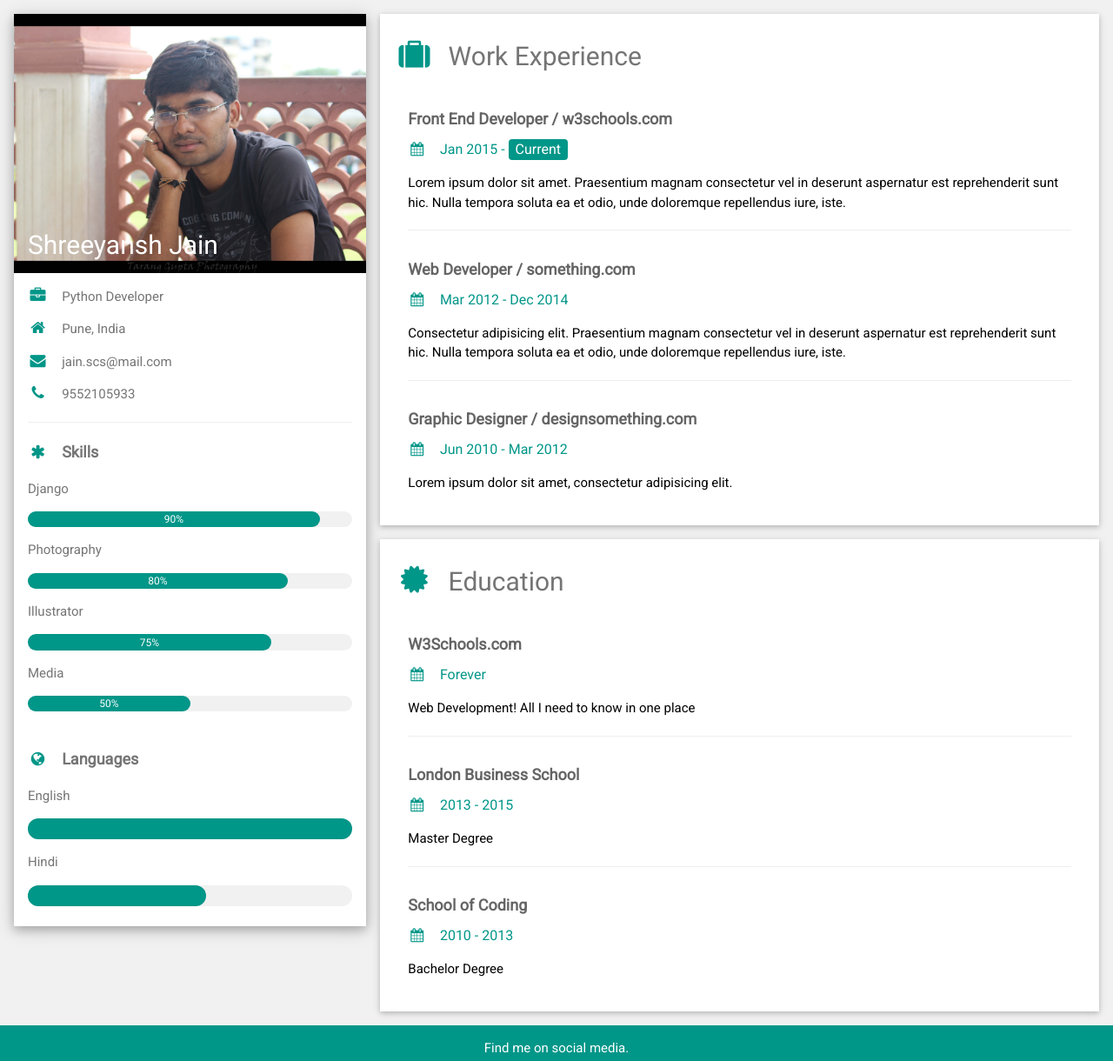
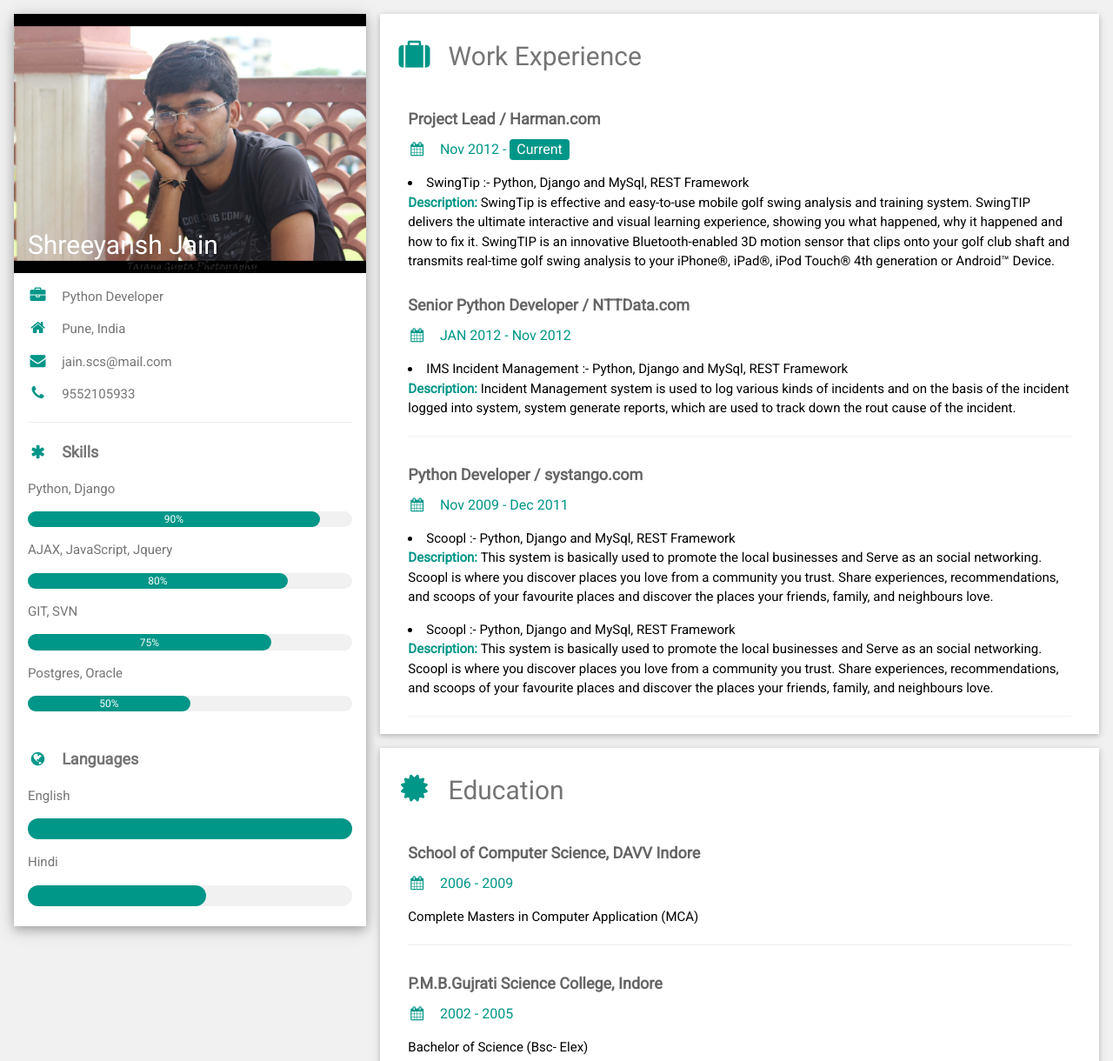
Before and after one commit to anshjain/anshjain.github.io, a plain HTML site: page index.html in a window 1280 px wide. Shown: the top 1220 px of the page at 87% size. Drawn offline with nearby package versions, Linux system fonts and the light colour scheme.

Commit message:
Update index

```diff
--- a/index.html
+++ b/index.html
@@ -35,21 +35,21 @@ html,body,h1,h2,h3,h4,h5,h6 {font-family: "Roboto", sans-serif}
           <hr>
 
           <p class="w3-large"><b><i class="fa fa-asterisk fa-fw w3-margin-right w3-text-teal"></i>Skills</b></p>
-          <p>Django</p>
+          <p>Python, Django</p>
           <div class="w3-light-grey w3-round-xlarge w3-small">
             <div class="w3-container w3-center w3-round-xlarge w3-teal" style="width:90%">90%</div>
           </div>
-          <p>Photography</p>
+          <p>AJAX, JavaScript, Jquery</p>
           <div class="w3-light-grey w3-round-xlarge w3-small">
             <div class="w3-container w3-center w3-round-xlarge w3-teal" style="width:80%">
               <div class="w3-center w3-text-white">80%</div>
             </div>
           </div>
-          <p>Illustrator</p>
+          <p>GIT, SVN</p>
           <div class="w3-light-grey w3-round-xlarge w3-small">
             <div class="w3-container w3-center w3-round-xlarge w3-teal" style="width:75%">75%</div>
           </div>
-          <p>Media</p>
+          <p>Postgres, Oracle</p>
           <div class="w3-light-grey w3-round-xlarge w3-small">
             <div class="w3-container w3-center w3-round-xlarge w3-teal" style="width:50%">50%</div>
           </div>
@@ -77,42 +77,80 @@ html,body,h1,h2,h3,h4,h5,h6 {font-family: "Roboto", sans-serif}
       <div class="w3-container w3-card w3-white w3-margin-bottom">
         <h2 class="w3-text-grey w3-padding-16"><i class="fa fa-suitcase fa-fw w3-margin-right w3-xxlarge w3-text-teal"></i>Work Experience</h2>
         <div class="w3-container">
-          <h5 class="w3-opacity"><b>Front End Developer / w3schools.com</b></h5>
-          <h6 class="w3-text-teal"><i class="fa fa-calendar fa-fw w3-margin-right"></i>Jan 2015 - <span class="w3-tag w3-teal w3-round">Current</span></h6>
-          <p>Lorem ipsum dolor sit amet. Praesentium magnam consectetur vel in deserunt aspernatur est reprehenderit sunt hic. Nulla tempora soluta ea et odio, unde doloremque repellendus iure, iste.</p>
+          <h5 class="w3-opacity"><b>Project Lead / Harman.com</b></h5>
+          <h6 class="w3-text-teal"><i class="fa fa-calendar fa-fw w3-margin-right"></i>Nov 2012 - <span class="w3-tag w3-teal w3-round">Current</span></h6>
+          <ui>
+            <p>
+              <li>
+                <a href="http://www.mobiplex.com/" target="_blank" style="text-decoration:none">SwingTip</a> :-
+                Python, Django and MySql, REST Framework
+              </li>
+              <span>
+                <b class="w3-text-teal">Description: </b>
+                SwingTip is effective and easy-to-use mobile golf swing analysis and training system. SwingTIP delivers the ultimate interactive and visual learning experience, showing you what happened, why it happened and how to fix it. SwingTIP is an innovative Bluetooth-enabled 3D motion sensor that clips onto your golf club shaft and transmits real-time golf swing analysis to your iPhone®, iPad®, iPod Touch® 4th generation or Android™ Device.
+              </span>
+            </p>
+          </ui>
+        </div>
+        <div class="w3-container">
+          <h5 class="w3-opacity"><b>Senior Python Developer / NTTData.com</b></h5>
+          <h6 class="w3-text-teal"><i class="fa fa-calendar fa-fw w3-margin-right"></i>JAN 2012 - Nov 2012</h6>
+          <ui>
+            <p>
+              <li>
+                <a href="#" style="text-decoration:none">IMS Incident Management</a> :-
+                Python, Django and MySql, REST Framework
+              </li>
+              <span>
+                <b class="w3-text-teal">Description: </b>
+                Incident Management system is used to log various kinds of incidents and on the basis of the incident logged into system, system generate reports, which are used to track down the rout cause of the incident.
+              </span>
+            </p>
+          </ui>
           <hr>
         </div>
         <div class="w3-container">
-          <h5 class="w3-opacity"><b>Web Developer / something.com</b></h5>
-          <h6 class="w3-text-teal"><i class="fa fa-calendar fa-fw w3-margin-right"></i>Mar 2012 - Dec 2014</h6>
-          <p>Consectetur adipisicing elit. Praesentium magnam consectetur vel in deserunt aspernatur est reprehenderit sunt hic. Nulla tempora soluta ea et odio, unde doloremque repellendus iure, iste.</p>
+          <h5 class="w3-opacity"><b>Python Developer / systango.com</b></h5>
+          <h6 class="w3-text-teal"><i class="fa fa-calendar fa-fw w3-margin-right"></i>Nov 2009 - Dec 2011</h6>
+          <ui>
+            <p>
+              <li>
+                <a href="http://www.scoopl.com" target="_blank" style="text-decoration:none">Scoopl</a> :-
+                Python, Django and MySql, REST Framework
+              </li>
+              <span>
+                <b class="w3-text-teal">Description: </b>
+                This system is basically used to promote the local businesses and Serve as an social networking. Scoopl is where you discover places you love from a community you trust. Share experiences, recommendations, and scoops of your favourite places and discover the places your friends, family, and neighbours love.
+              </span>
+            </p>
+            <p>
+              <li>
+                <a href="http://www.scoopl.com" target="_blank" style="text-decoration:none">Scoopl</a> :-
+                Python, Django and MySql, REST Framework
+              </li>
+              <span>
+                <b class="w3-text-teal">Description: </b>
+                This system is basically used to promote the local businesses and Serve as an social networking. Scoopl is where you discover places you love from a community you trust. Share experiences, recommendations, and scoops of your favourite places and discover the places your friends, family, and neighbours love.
+              </span>
+            </p>
+          </ui>
           <hr>
-        </div>
-        <div class="w3-container">
-          <h5 class="w3-opacity"><b>Graphic Designer / designsomething.com</b></h5>
-          <h6 class="w3-text-teal"><i class="fa fa-calendar fa-fw w3-margin-right"></i>Jun 2010 - Mar 2012</h6>
-          <p>Lorem ipsum dolor sit amet, consectetur adipisicing elit. </p><br>
         </div>
       </div>
 
       <div class="w3-container w3-card w3-white">
         <h2 class="w3-text-grey w3-padding-16"><i class="fa fa-certificate fa-fw w3-margin-right w3-xxlarge w3-text-teal"></i>Education</h2>
         <div class="w3-container">
-          <h5 class="w3-opacity"><b>W3Schools.com</b></h5>
-          <h6 class="w3-text-teal"><i class="fa fa-calendar fa-fw w3-margin-right"></i>Forever</h6>
-          <p>Web Development! All I need to know in one place</p>
+          <h5 class="w3-opacity"><b>School of Computer Science, DAVV Indore</b></h5>
+          <h6 class="w3-text-teal"><i class="fa fa-calendar fa-fw w3-margin-right"></i>2006 - 2009</h6>
+          <p>Complete Masters in Computer Application (MCA)</p>
           <hr>
         </div>
         <div class="w3-container">
-          <h5 class="w3-opacity"><b>London Business School</b></h5>
-          <h6 class="w3-text-teal"><i class="fa fa-calendar fa-fw w3-margin-right"></i>2013 - 2015</h6>
-          <p>Master Degree</p>
+          <h5 class="w3-opacity"><b>P.M.B.Gujrati Science College, Indore</b></h5>
+          <h6 class="w3-text-teal"><i class="fa fa-calendar fa-fw w3-margin-right"></i>2002 - 2005</h6>
+          <p>Bachelor of Science (Bsc- Elex) </p>
           <hr>
-        </div>
-        <div class="w3-container">
-          <h5 class="w3-opacity"><b>School of Coding</b></h5>
-          <h6 class="w3-text-teal"><i class="fa fa-calendar fa-fw w3-margin-right"></i>2010 - 2013</h6>
-          <p>Bachelor Degree</p><br>
         </div>
       </div>
 
```
